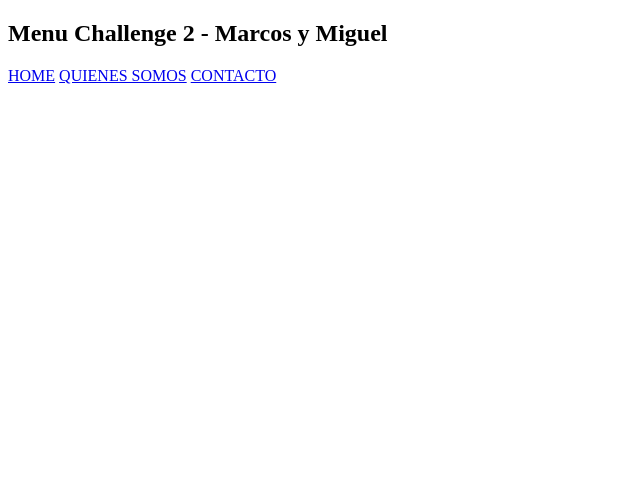
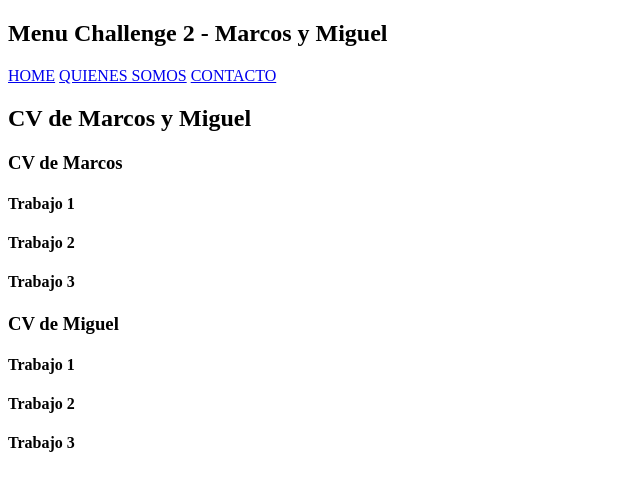
Before and after one commit to MiguelGarcia98GitHub/202210-W1CH2-miguel-y-marcos, a plain HTML site: page cv.html in a window 1280 px wide. Shown: the whole page, without its empty margins (0-640 px from the left). Drawn offline with Linux system fonts and the light colour scheme.

Commit message:
Finished cv and contacto

```diff
--- a/cv.html
+++ b/cv.html
@@ -15,5 +15,20 @@
         <a href="./contacto.html">CONTACTO</a>
       </nav>
     </header>
+    <main>
+      <h2>CV de Marcos y Miguel</h2>
+      <h3>CV de Marcos</h3>
+      <section>
+        <h4>Trabajo 1</h4>
+        <h4>Trabajo 2</h4>
+        <h4>Trabajo 3</h4>
+      </section>
+      <h3>CV de Miguel</h3>
+      <section>
+        <h4>Trabajo 1</h4>
+        <h4>Trabajo 2</h4>
+        <h4>Trabajo 3</h4>
+      </section>
+    </main>
   </body>
 </html>
```
Also changed, not shown: contacto.html (+13 -0 lines).
